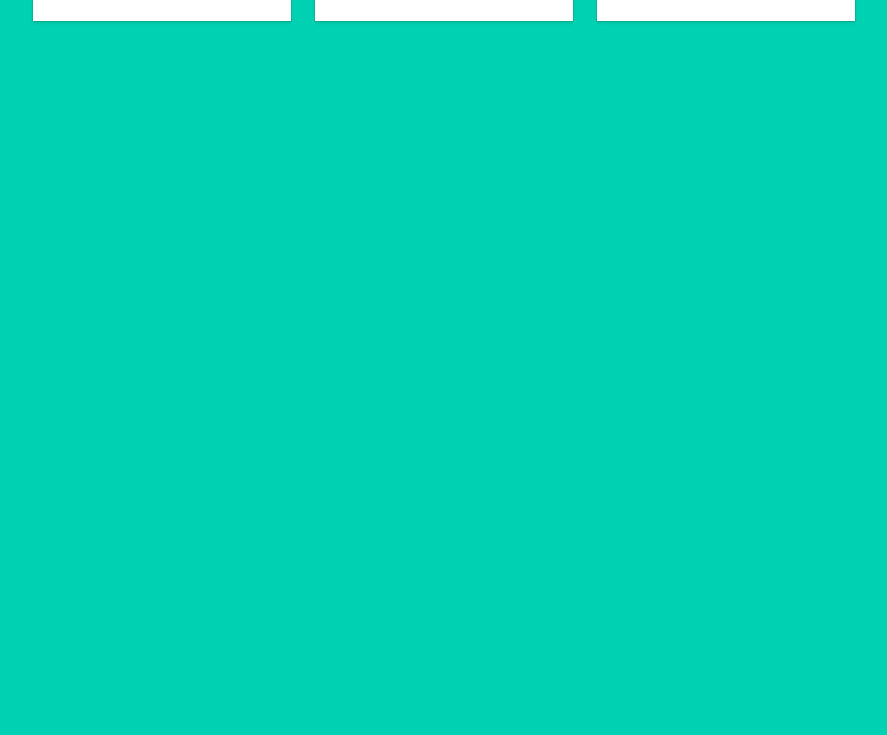
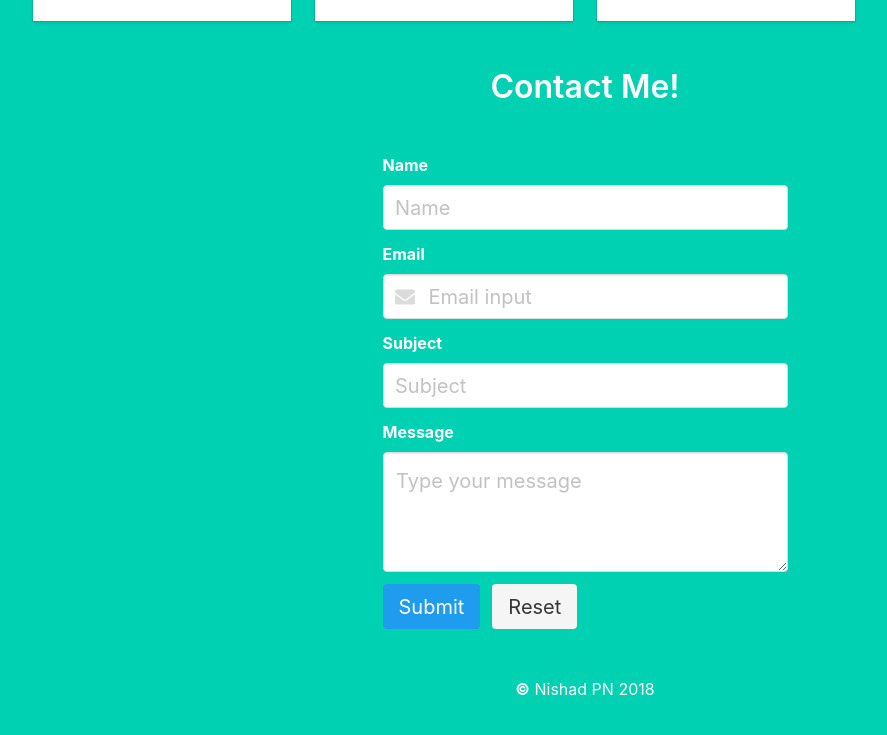
Before and after one commit to nishadpnktdi/portfolio, a plain HTML site: page index.html in a window 1280 px wide. Shown: the part 2551-3286 px from the top of the page, without its empty margins (55-942 px from the left). Drawn offline with nearby package versions, Linux system fonts and the light colour scheme.

Commit message:
add contact form

```diff
--- a/index.html
+++ b/index.html
@@ -275,7 +275,64 @@
         </div>
     </section>
     <section class="hero is-primary is-fullheight" id="contact">
-        <div class="container"></div>
+        <div class="container">
+        	<div class="hero-head">
+        			<p class="title has-text-centered">Contact Me!</p>
+        	</div>
+        	<div class="hero-body">
+        		<form method="POST" action="#">
+
+<div class="field">
+  <label class="label has-text-white">Name</label>
+  <div class="control">
+    <input class="input is-medium" type="text" placeholder="Name">
+  </div>
+</div>
+
+<div class="field">
+  <label class="label has-text-white">Email</label>
+  <div class="control has-icons-left has-icons-right">
+    <input class="input is-medium" type="email" placeholder="Email input">
+    <span class="icon is-small is-left">
+      <i class="fas fa-envelope"></i>
+    </span>
+  </div>
+</div>
+
+<div class="field">
+  <label class="label has-text-white">Subject</label>
+  <div class="control">
+    <input class="input is-medium" type="text" placeholder="Subject">
+  </div>
+</div>
+
+<div class="field">
+  <label class="label has-text-white">Message</label>
+  <div class="control">
+    <textarea class="textarea is-medium" placeholder="Type your message"></textarea>
+  </div>
+</div>
+
+<div class="field is-grouped">
+  <p class="control">
+      <button class="button is-info is-medium" type="submit">Submit</button>
+  </p>
+  <p class="control">
+    <button class="button is-light is-medium" type="reset">
+      Reset
+    </button>
+  </p>
+</div>
+</form>
+        	</div>
+        	<div class="hero-foot">
+        			<div class="content has-text-centered">
+    <p>
+      <strong>&copy;</strong><a href="https://nishadpnktdi.github.io/portfolio"> Nishad PN </a>2018
+    </p>
+  </div>
+        	</div>
+        </div>
     </section>
 </body>
 
```
